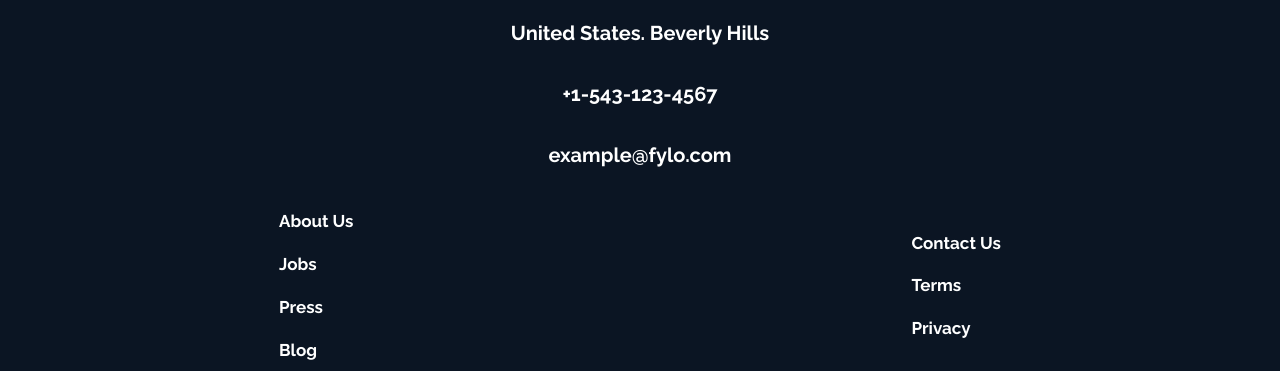
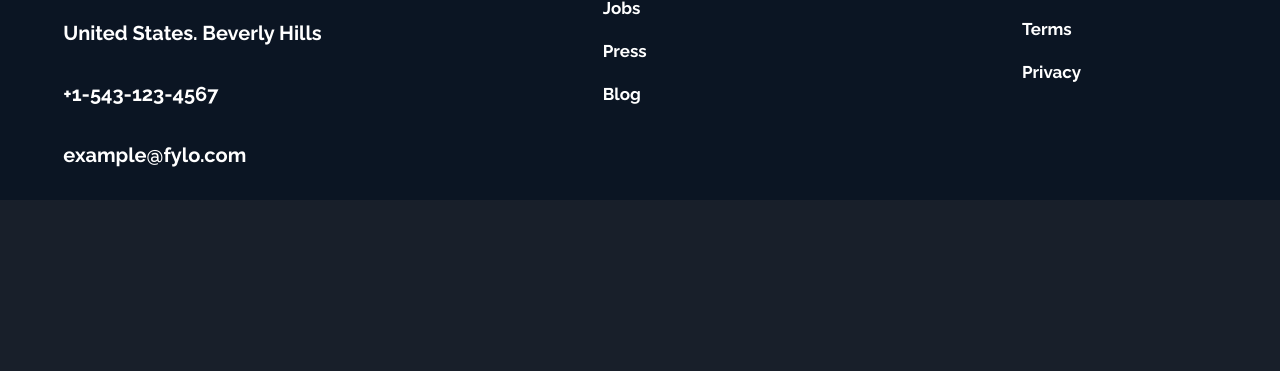
Before and after one commit to ZML42/Frontendmentor.io-Challenge, a plain HTML site: page index.html in a window 1280 px wide. Shown: the part 2575-2946 px from the top of the page. After the commit the page ends 2775 px from the top, so only its background shows below. Drawn offline with Linux system fonts and the light colour scheme.

Commit message:
Added grid on footer

```diff
--- a/style/style.scss
+++ b/style/style.scss
@@ -322,16 +322,12 @@ footer {
   }
 
   footer {
-    .footer-info {
-      align-items: center;
-      text-align: left;
-      margin: 0 auto;
-    }
-
-    .extra-pages,
-    .extra-pages2 {
-      text-align: center;
-      margin: 0 auto;
-    }
+    display: grid;
+    grid-template-columns: repeat(3, 1fr);
+  }
+  .extra-pages2 {
+    justify-content: center;
+    text-align: center;
+    margin: 0 auto;
   }
 }
```
Also changed, not shown: index.html (+3 -1 lines), style/style.css, 1 other file.
